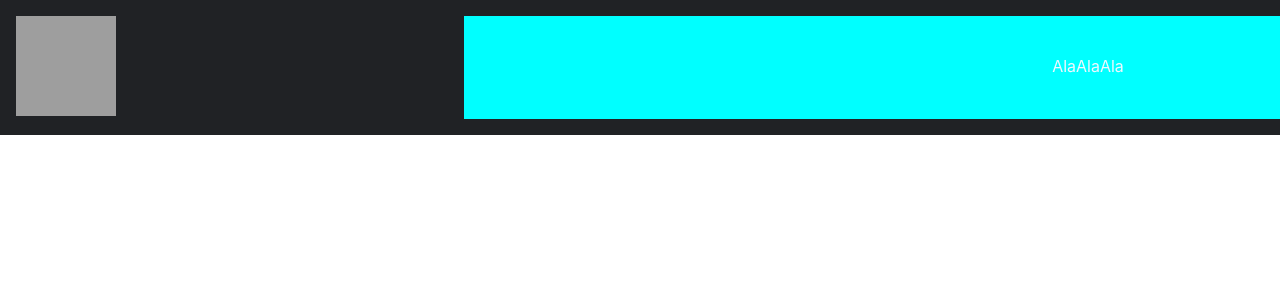
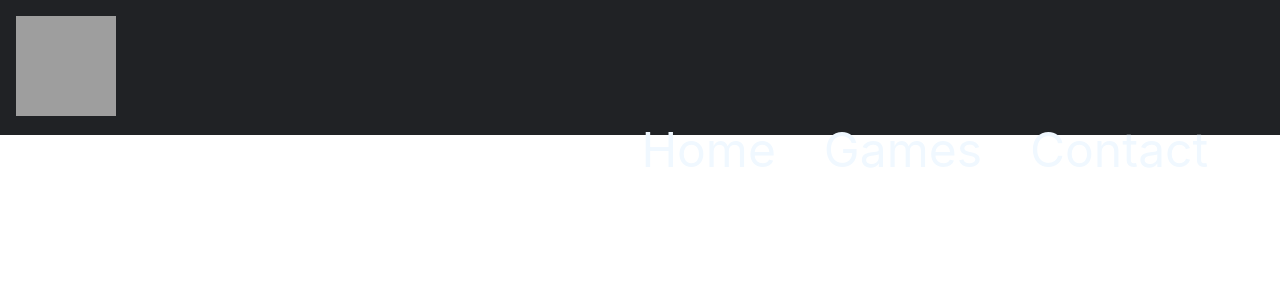
Before and after one commit to Drunkiel/my-website, a Next.js app: page / in a window 1280 px wide. Shown: the top 300 px of the page. Built offline with nearby package versions, Linux system fonts and the light colour scheme; grey boxes are pictures that could not be loaded.

Commit message:
Updated navigation

```diff
--- a/Components/navigation.tsx
+++ b/Components/navigation.tsx
@@ -15,9 +15,15 @@ function Navigation() {
       </div>
 
       <div className={styles.navigation}>
-        <Link href="#">Ala</Link>
-        <Link href="#">Ala</Link>
-        <Link href="#">Ala</Link>
+        <Link href="#">
+          <a className={styles.link}>Home</a>
+        </Link>
+        <Link href="#">
+          <a className={styles.link}>Games</a>
+        </Link>
+        <Link href="#">
+          <a className={styles.link}>Contact</a>
+        </Link>
       </div>
     </div>
   );
--- a/styles/Navigation.module.scss
+++ b/styles/Navigation.module.scss
@@ -15,8 +15,16 @@
   left: 28em;
   width: 70%;
   height: 100%;
-  background-color: aqua;
   color: aliceblue;
   text-align: center;
-  padding-top: 2.5em;
+  padding-top: 1em;
 }
+
+.link {
+  padding: 0 0 0 1em;
+  font-size: 48px;
+
+  &:hover {
+    color: #d6ab51;
+  }
+}
```
